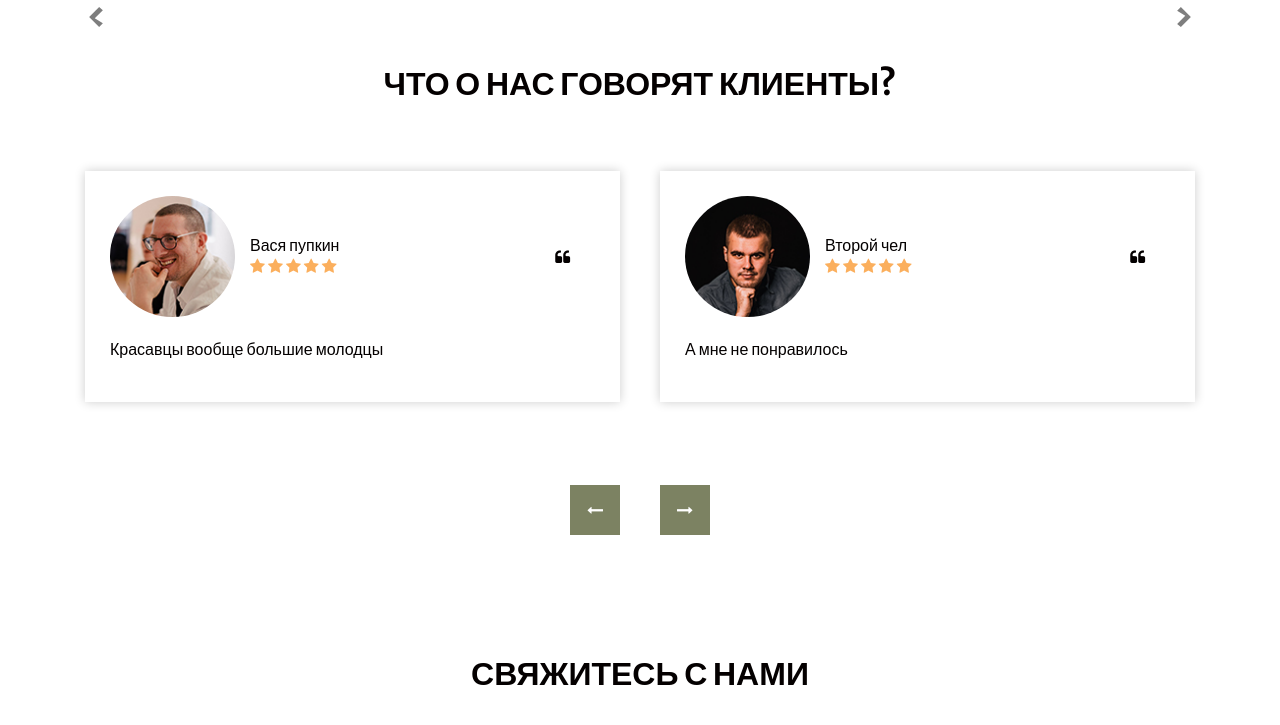
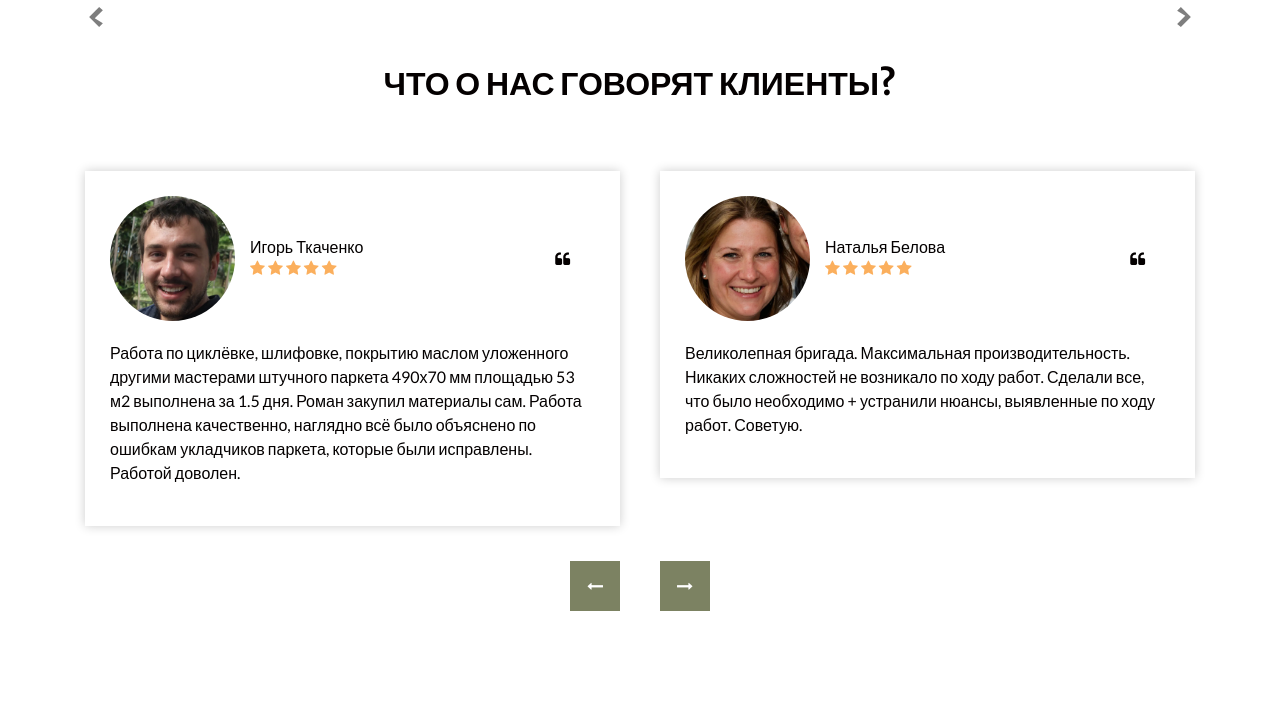
Before and after one commit to Drag0nfather/zona_parketa, a Django app: page / in a window 1280 px wide. Shown: the part 2069-2794 px from the top of the page. Run offline with Django 4.2, Linux system fonts and the light colour scheme; data that the repository does not hold is empty; some libraries are stand-ins or nearby versions.

Commit message:
change client section

```diff
--- a/templates/index.html
+++ b/templates/index.html
@@ -197,7 +197,7 @@
                 <div class="client_detail">
                   <div class="client_info">
                     <h6>
-                      Вася пупкин
+                      Игорь Ткаченко
                     </h6>
                     <i class="fa fa-star" aria-hidden="true"></i>
                     <i class="fa fa-star" aria-hidden="true"></i>
@@ -210,7 +210,7 @@
               </div>
               <div class="client_text">
                 <p>
-                    Красавцы вообще большие молодцы
+                    Работа по циклёвке, шлифовке, покрытию маслом уложенного другими мастерами штучного паркета 490х70 мм площадью 53 м2 выполнена за 1.5 дня. Роман закупил материалы сам. Работа выполнена качественно, наглядно всё было объяснено по ошибкам укладчиков паркета, которые были исправлены. Работой доволен.
                 </p>
               </div>
             </div>
@@ -224,7 +224,7 @@
                 <div class="client_detail">
                   <div class="client_info">
                     <h6>
-                      Второй чел
+                      Наталья Белова
                     </h6>
                     <i class="fa fa-star" aria-hidden="true"></i>
                     <i class="fa fa-star" aria-hidden="true"></i>
@@ -237,7 +237,7 @@
               </div>
               <div class="client_text">
                 <p>
-                    А мне не понравилось
+                    Великолепная бригада. Максимальная производительность. Никаких сложностей не возникало по ходу работ. Сделали все, что было необходимо + устранили нюансы, выявленные по ходу работ. Советую.
                 </p>
               </div>
             </div>
@@ -246,12 +246,12 @@
             <div class="box">
               <div class="client_id">
                 <div class="img-box">
-                  <img src="{% static 'images/client-1.jpg' %}" alt="">
+                  <img src="{% static 'images/client-3.jpg' %}" alt="">
                 </div>
                 <div class="client_detail">
                   <div class="client_info">
                     <h6>
-                      Jorch morik
+                      Владислав Богданов
                     </h6>
                     <i class="fa fa-star" aria-hidden="true"></i>
                     <i class="fa fa-star" aria-hidden="true"></i>
@@ -264,7 +264,7 @@
               </div>
               <div class="client_text">
                 <p>
-                  chunks as necessary, making this the first true generator on the Internet. It uses a dictionary of over 200 Latin words, combined with a handful of model sentence structures, to generate Lorem Ipsum
+                    Мастер своего дела!!! Все бысто, чётко и на совесть. Приятный молодой человек))) Очень благодарен Вам за проделанную работу по укладке паркета!! Дома сразу стало красиво и хорошо!
                 </p>
               </div>
             </div>
@@ -273,12 +273,12 @@
             <div class="box">
               <div class="client_id">
                 <div class="img-box">
-                  <img src="{% static 'images/client-2.jpg' %}" alt="">
+                  <img src="{% static 'images/client-4.jpg' %}" alt="">
                 </div>
                 <div class="client_detail">
                   <div class="client_info">
                     <h6>
-                      Jorch morik
+                      Владимир Ковалёв
                     </h6>
                     <i class="fa fa-star" aria-hidden="true"></i>
                     <i class="fa fa-star" aria-hidden="true"></i>
@@ -291,7 +291,7 @@
               </div>
               <div class="client_text">
                 <p>
-                  chunks as necessary, making this the first true generator on the Internet. It uses a dictionary of over 200 Latin words, combined with a handful of model sentence structures, to generate Lorem Ipsum
+                    Хочу выразить огромную благодарность данным специалистам за их ответственный и тщательный подход к работе! Всё было сделано на высшем уровне, однозначно рекомендую!
                 </p>
               </div>
             </div>
```
Also changed, not shown: static/images/client-1.jpg, static/images/client-2.jpg, static/images/client-3.jpg (added), static/images/client-4.jpg (added).
